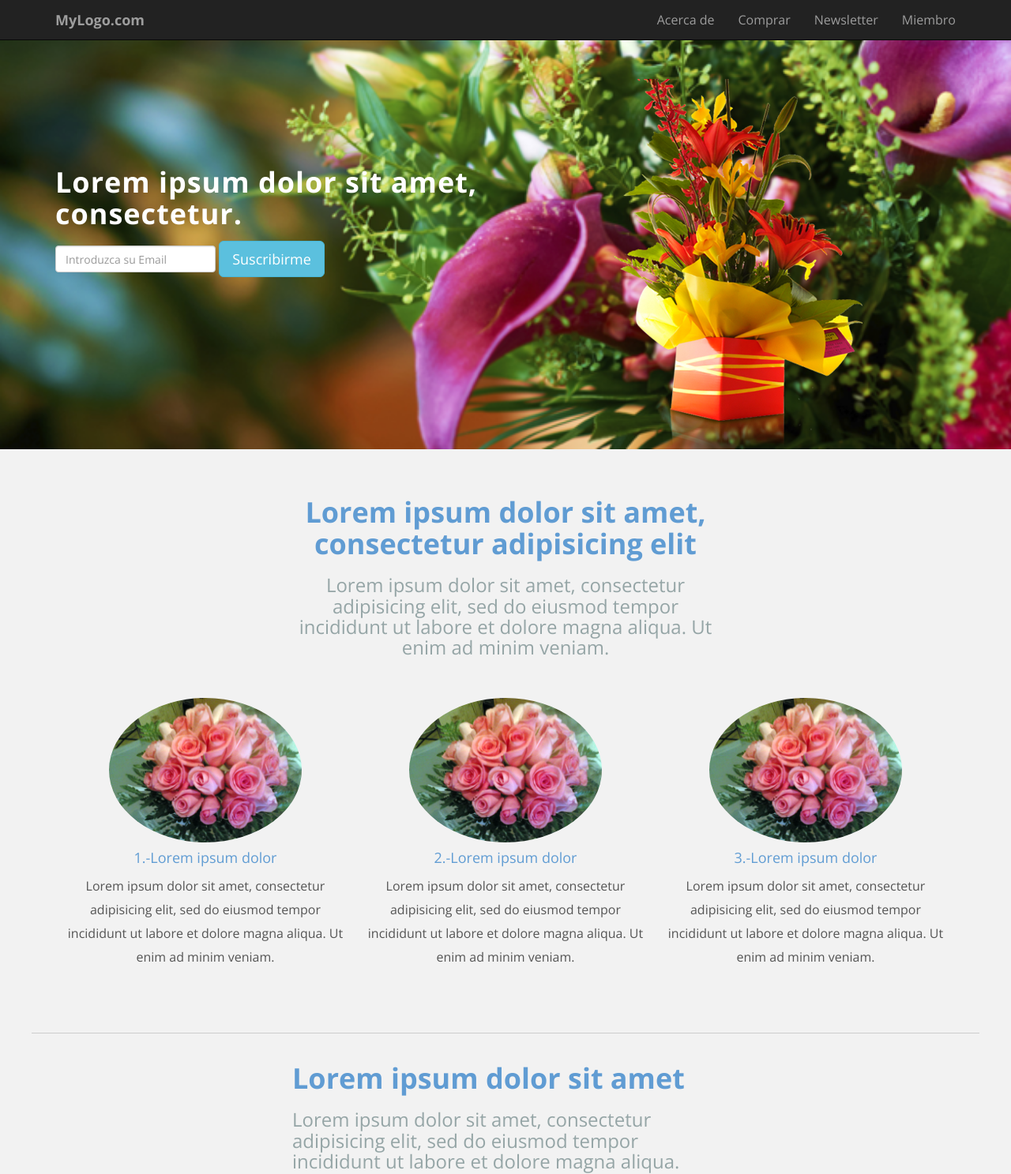
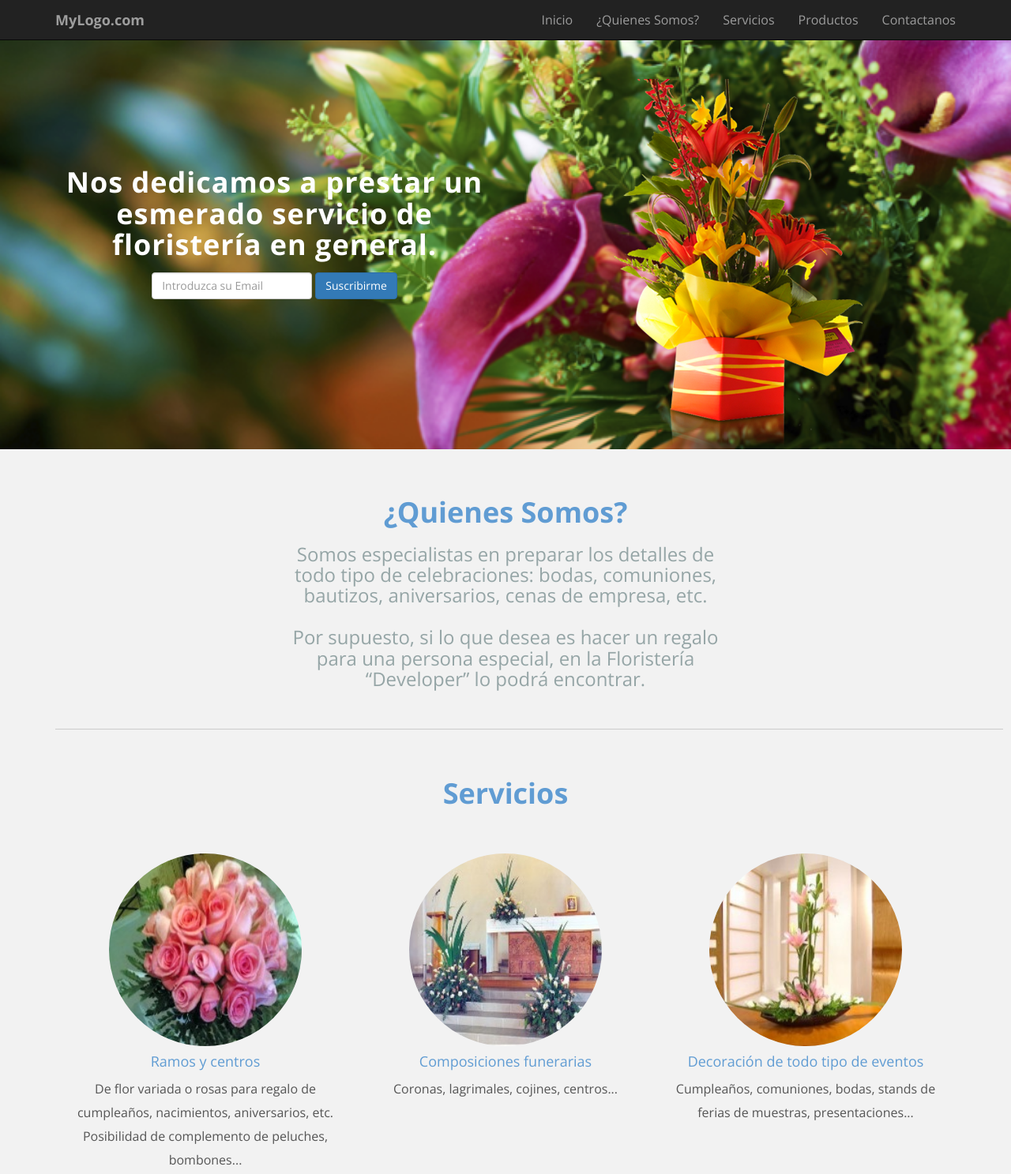
Before and after one commit to developerteremir/landingpage_curso_desafio, a plain HTML site: page index.html in a window 1280 px wide. Shown: the top 1487 px of the page at 79% size. Drawn offline with nearby package versions, Linux system fonts and the light colour scheme.

Commit message:
Definiendo el menu, armando quienes somos, servicios

```diff
--- a/index.html
+++ b/index.html
@@ -2,7 +2,8 @@
 <html lang="es">
 <head>
 	<meta charset="UTF-8" />
-	<title>Document</title>
+	<title>Floristeria Developer</title>
+	<link rel="shortcut icon" type="image/x-icon" href="img/favicon.ico">
 	<meta name="viewport" content="width=device-width, user-scalable=no, initial-scale=1.0, maximum-scale=1.0">
 	<link rel="stylesheet" href="css/bootstrap.css">
 	<link rel="stylesheet" type="text/css" href="css/estilos.css">
@@ -26,10 +27,11 @@
 				</div>
 				<div class="navbar-collapse collapse" id="example">
 					<ul class="nav navbar-nav navbar-right">
-						<li><a href="#">Acerca de</a></li>
-						<li><a href="#">Comprar</a></li>
-						<li><a href="#">Newsletter</a></li>
-						<li><a href="#">Miembro</a></li>
+						<li><a href="#">Inicio</a></li>
+						<li><a href="#">¿Quienes Somos?</a></li>
+						<li><a href="#">Servicios</a></li>
+						<li><a href="#">Productos</a></li>
+						<li><a href="#">Contactanos</a></li>
 					</ul>
 				</div>
 			<!--Fin del encabezado-->
@@ -40,12 +42,12 @@
 	<header>
 		<div class="container">
 			<div class="row">
-				<div class="col-xs-12 col-sm-4 col-sm-offset-1 col-md-6 col-md-offset-0">
-					<h1>Lorem ipsum dolor sit amet, consectetur.</h1>
+				<div class="col-xs-12 col-sm-4 col-sm-offset-1 col-md-6 col-md-offset-0 text-center">
+					<h1>Nos dedicamos a prestar un esmerado servicio de floristería en general.</h1>
 					<form class="form-inline" role="form">
 						<div class="form-group">
 							<input type="text" id="suscribir" class="form-control" placeholder="Introduzca su Email"/>
-							<button type="button" class="btn btn-info btn-lg">Suscribirme</button>
+							<button type="button" class="btn btn-primary">Suscribirme</button>
 						</div>
 					</form>
 				</div>
@@ -61,27 +63,30 @@
 	<div class="container">
 		<div class="row centrado">
 			<div class="col-lg-6 col-lg-offset-3">
-				<h1>Lorem ipsum dolor sit amet, consectetur adipisicing elit</h1>
-				<h3>Lorem ipsum dolor sit amet, consectetur adipisicing elit, sed do eiusmod tempor incididunt ut labore et dolore magna aliqua. Ut enim ad minim veniam.</h3>
-			</div>
+				<h1>¿Quienes Somos?</h1>
+				<h3>Somos especialistas en preparar los detalles de todo tipo de celebraciones: bodas, comuniones, bautizos, aniversarios, cenas de empresa, etc.<br/><br/>Por supuesto, si lo que desea es hacer un regalo para una persona especial, en la Floristería “Developer” lo podrá encontrar.</h3>
+			</div><br/>
+
 		</div>
+		<hr class="container" />
 		<div class="row centrado">
+			<h1>Servicios</h1><br/><br/>
 			<div class="col-md-4 col-sm-4">
-				<img src="img/5.jpg" class="img-responsive img-circle wid center-block" alt="Servicios">
-				<h4>1.-Lorem ipsum dolor</h4>
-				<p>Lorem ipsum dolor sit amet, consectetur adipisicing elit, sed do eiusmod tempor incididunt ut labore et dolore magna aliqua. Ut enim ad minim veniam.</p>
+				<img src="img/galeria3.jpg" class="img-responsive img-circle wid center-block" alt="Servicios">
+				<h4>Ramos y centros</h4>
+				<p>De flor variada o rosas para regalo de cumpleaños, nacimientos, aniversarios, etc. Posibilidad de complemento de peluches, bombones...</p>
 			</div>
 
 			<div class="col-md-4 col-sm-4">
-				<img src="img/5.jpg" class="img-responsive img-circle wid center-block" alt="Servicios">
-				<h4>2.-Lorem ipsum dolor</h4>
-				<p>Lorem ipsum dolor sit amet, consectetur adipisicing elit, sed do eiusmod tempor incididunt ut labore et dolore magna aliqua. Ut enim ad minim veniam.</p>
+				<img src="img/galeria2.jpg" class="img-responsive img-circle wid center-block" alt="Servicios">
+				<h4>Composiciones funerarias</h4>
+				<p>Coronas, lagrimales, cojines, centros...</p>
 			</div>
 
 			<div class="col-md-4 col-sm-4">
-				<img src="img/5.jpg" class="img-responsive img-circle wid center-block" alt="Servicios">
-				<h4>3.-Lorem ipsum dolor</h4>
-				<p>Lorem ipsum dolor sit amet, consectetur adipisicing elit, sed do eiusmod tempor incididunt ut labore et dolore magna aliqua. Ut enim ad minim veniam.</p>
+				<img src="img/galeria1.jpg" class="img-responsive img-circle wid center-block" alt="Servicios">
+				<h4>Decoración de todo tipo de eventos</h4>
+				<p>Cumpleaños, comuniones, bodas, stands de ferias de muestras, presentaciones...</p>
 			</div>
 		</div>
 	</div>
```
Also changed, not shown: img/favicon.ico (added), img/galeria1.jpg (added), img/galeria2.jpg (added), img/galeria3.jpg (added).
